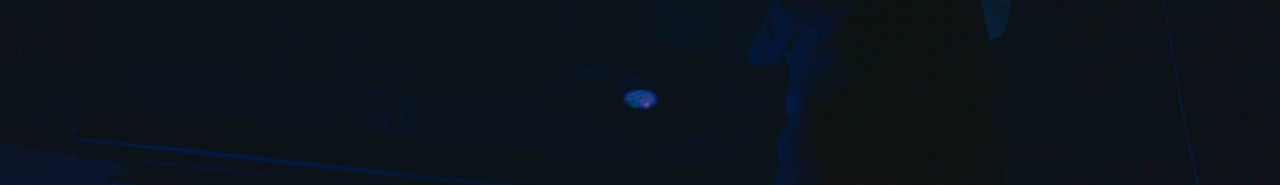
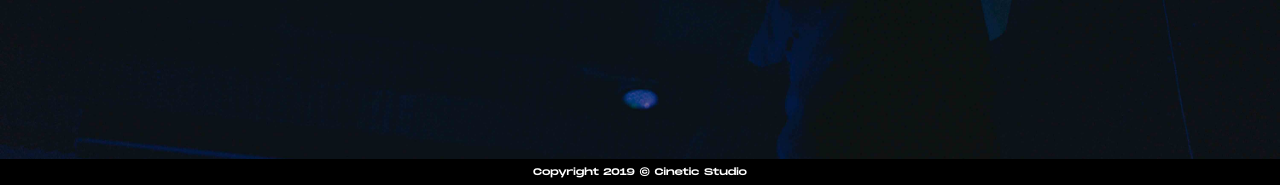
Before and after one commit to riyuzakitakeda/fianShop, a Django app: page /artwork/ in a window 1280 px wide. Shown: the part 615-800 px from the top of the page. Run offline with Django 3.2, Linux system fonts and the light colour scheme; data that the repository does not hold is empty; some libraries are stand-ins or nearby versions.

Commit message:
add footer

```diff
--- a/artwork/templates/base.html
+++ b/artwork/templates/base.html
@@ -97,7 +97,11 @@
 
     {% endblock %}
 </div>
-
+<footer class="py-1 text-white fixed-bottom" style="background-color: black;">
+    <div class="container text-center">
+      <small>Copyright 2019 &copy; Cinetic Studio</small>
+    </div>
+</footer>
 <!-- Optional JavaScript -->
 <!-- jQuery first, then Popper.js, then Bootstrap JS -->
 <script src="https://code.jquery.com/jquery-3.3.1.slim.min.js"
```
Also changed, not shown: artwork/static/css/style.css (line endings or trailing spaces).
